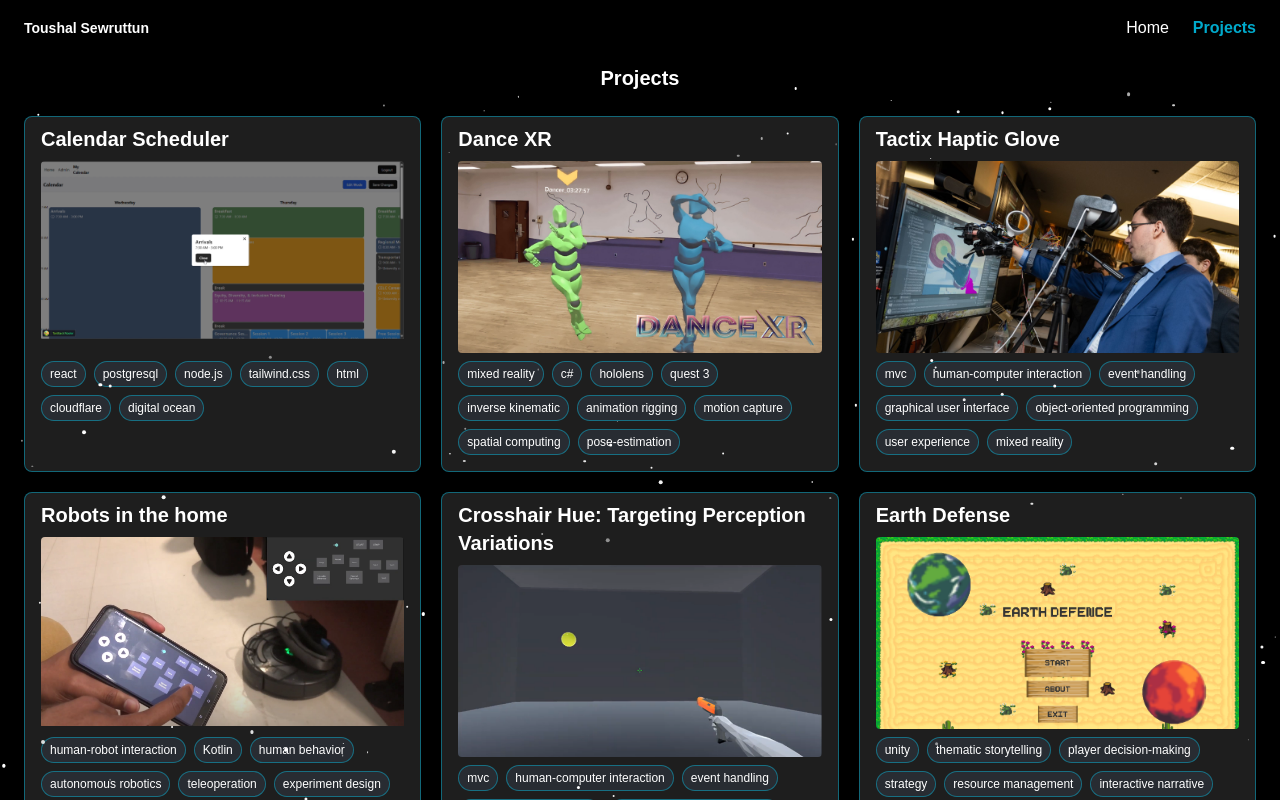
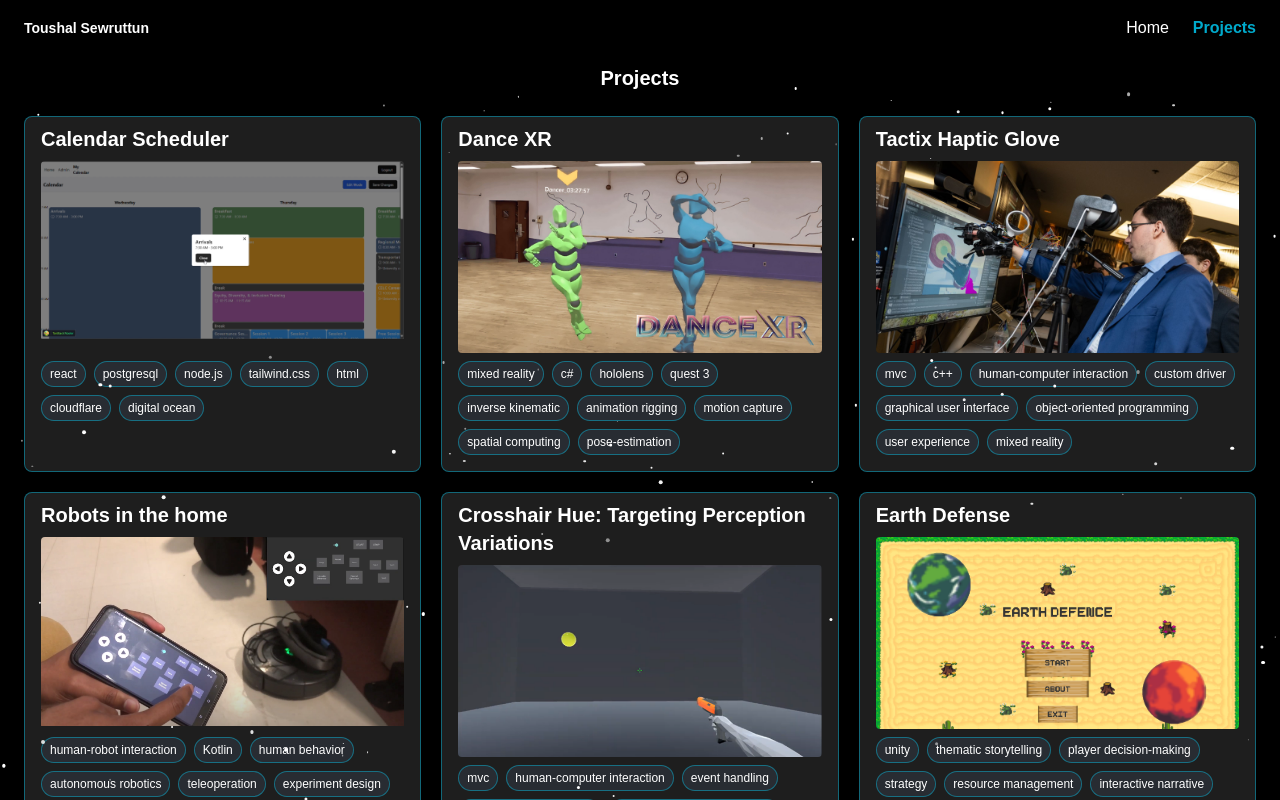
Before and after one commit to tsewrutt/tsewrutt.github.io, a Next.js app in the folder my-project/: page /projects in a window 1280 px wide. Shown: the top 800 px of the page. Built offline with nearby package versions, Linux system fonts and the light colour scheme.

Commit message:
Update projects.ts
Added a tag

```diff
--- a/my-project/src/data/projects.ts
+++ b/my-project/src/data/projects.ts
@@ -34,7 +34,7 @@ export const projects: Project[] = [
     title: "Tactix Haptic Glove",
     desc: "🧤 Developed an immersive mixed reality environment for a haptic glove system, enabling users to experience realistic tactile feedback when interacting with virtual objects.\n\n🎯 **Contributions:**\n• Built the interactive environment in Unity (C#) where the glove was used for testing and demos\n• Created a custom C++ driver to integrate the glove with SteamVR\n• Supported the successful connection between the glove's SDK and VR systems to enable seamless interaction\n\n🎯 **Core Features:**\n• Real-time tactile feedback mapped to finger-specific interactions\n• Object manipulation with natural gesture-based control\n• Visual and haptic alignment for high-fidelity touch simulation\n• Interactive demos showcasing texture, weight, and resistance variations\n\n🛠️ **Tech Stack & Implementation:**\n• Built with Unity (C#) using an MVC architecture for modular design\n• Leveraged event-driven programming for responsive haptic triggering\n• Developed custom GUI elements for testing grip force and responsiveness\n• Integrated glove SDKs with Unity’s physics and input systems\n\n🧪 **Impact:**\nThis prototype redefined how users physically engage with digital environments, blending lifelike experiences with easy-to-use design to create more natural and meaningful ways to interact with technology.\n\n🎓 **Presentation:**\nThe project was presented at the Final Year Capstone project Symposium at UNB in 2024.\n\n🔗 (To add embedded link to walkthrough here.)",
     skill:
-      "mvc, human-computer interaction, event handling, graphical user interface, object-oriented programming, user experience, mixed reality ",
+      "mvc, c++, human-computer interaction, custom driver, graphical user interface, object-oriented programming, user experience, mixed reality ",
     img: "/pictures/tac.jpeg",
     date: "2024-04",
     link: "",
```
